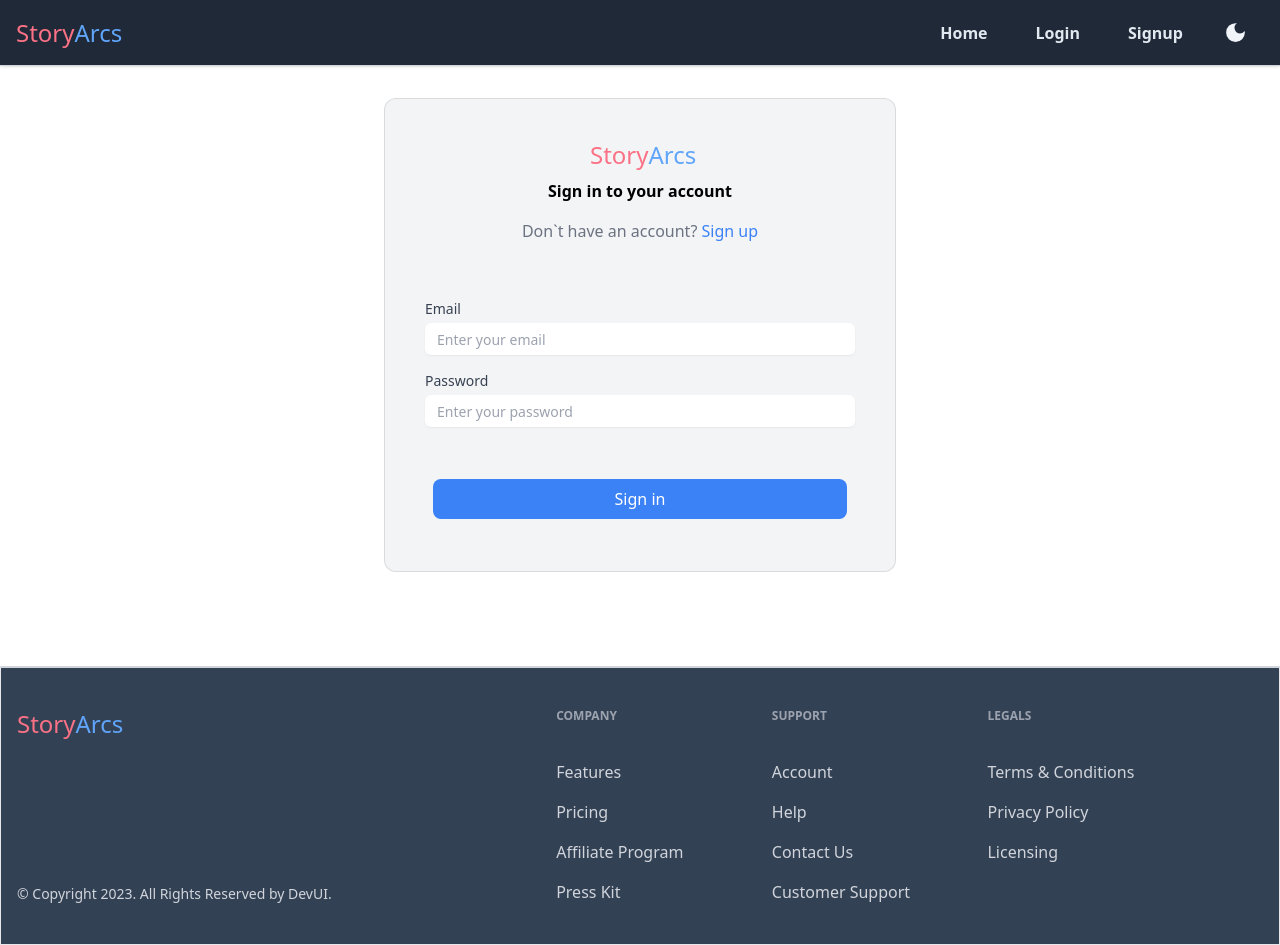
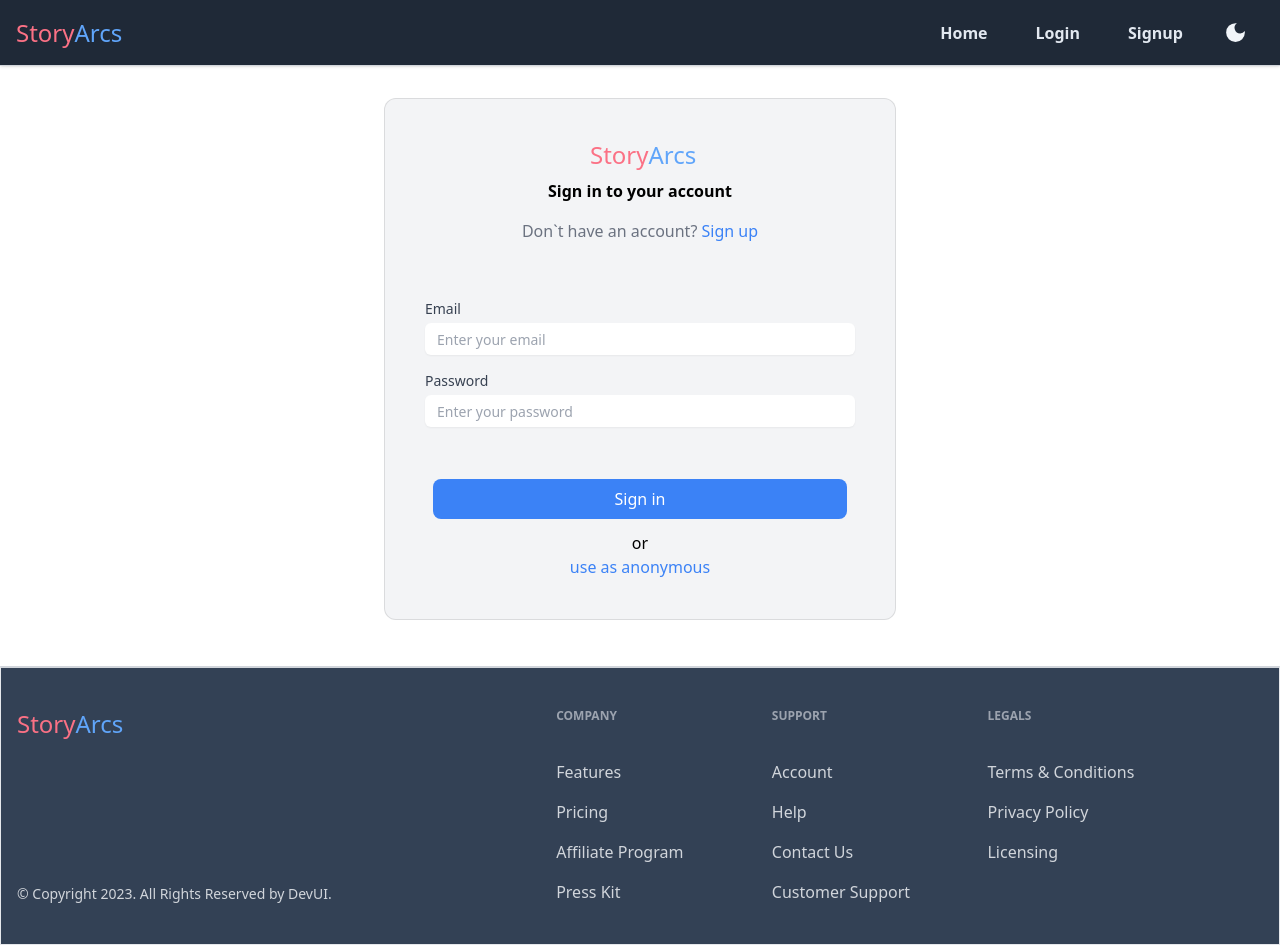
Before and after one commit to subho-1011/StoryArcs_Blog, a React (Vite) app: page /login in a window 1280 px wide. Built offline with nearby package versions, Linux system fonts and the light colour scheme; no server answers.

Commit message:
anonymousLogin

```diff
--- a/src/appwrite/auth.js
+++ b/src/appwrite/auth.js
@@ -27,6 +27,16 @@ export class AuthService {
     } catch (err) {
       console.error("Appwrite Error:: createAccount : ", err);
       throw err;
+    }
+  }
+
+  async anonymousLogin() {
+    try {
+      const account = await this.account.createAnonymousSession();
+      if (!account) return null;
+      return account;
+    } catch (err) {
+      console.error("Appwrite Error:: anonymousLogin : ", err);
     }
   }
 
--- a/src/components/auth/Login.jsx
+++ b/src/components/auth/Login.jsx
@@ -27,6 +27,22 @@ const Login = () => {
       setError(err.message);
     }
   };
+
+  const anonymousLogin = async () => {
+    try {
+      const session = await authService.anonymousLogin();
+      if (session) {
+        const userData = await authService.getCurrentUser();
+        console.log(userData);
+        if (userData) {
+          dispatch(authLogin(userData));
+          navigate("/");
+        }
+      }
+    } catch (err) {
+      setError(err.message);
+    }
+  }
 
   return (
     <div className="flex justify-center items-center w-full bg-transparent md:min-w-96">
@@ -78,6 +94,13 @@ const Login = () => {
             text={"Sign in"}
           />
         </form>
+          <div className="text-center">
+            <p>or</p>
+            {/* <Link to="/home" >
+
+            </Link> */}
+            <div className="text-blue-500 hover:underline cursor-pointer" onClick={anonymousLogin}>use as anonymous</div>
+          </div>
       </div>
     </div>
   );
```
